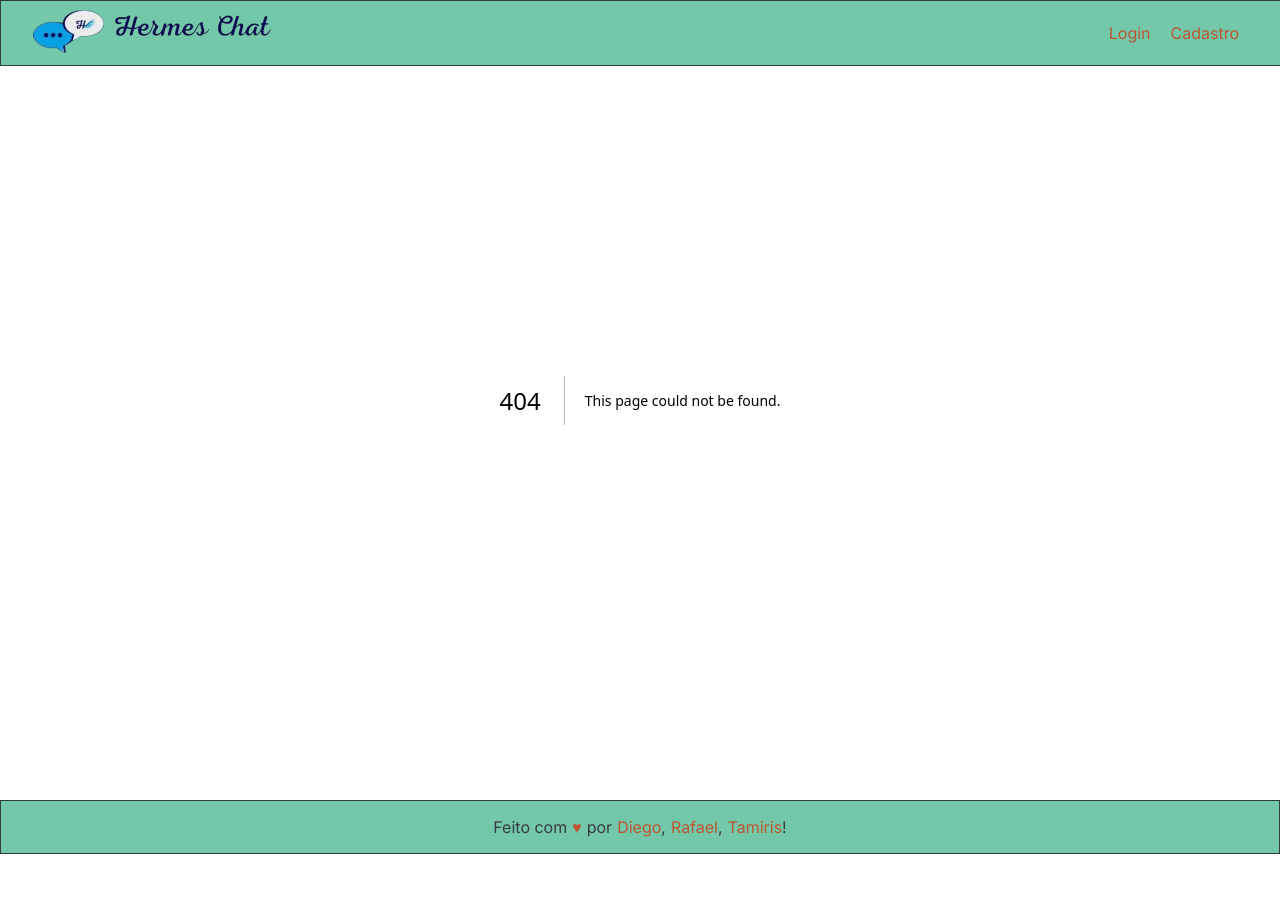
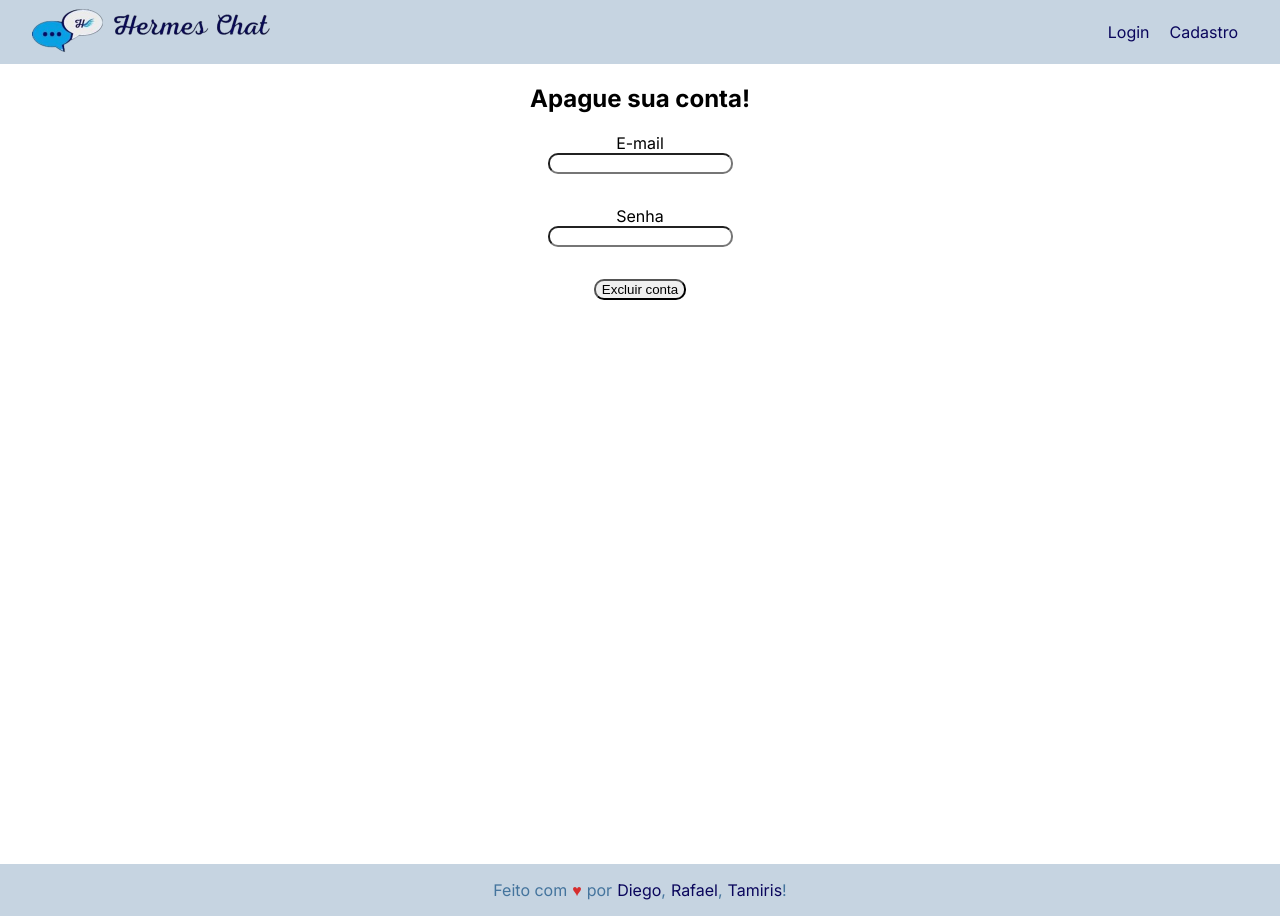
Before and after one commit to diegoreis42/Hermes-Front, a Next.js app: page /remove-account in a window 1280 px wide. Before the commit this address had no page. Before the commit the page ends 854 px from the top, so only its background shows below. Built offline with nearby package versions, Linux system fonts and the light colour scheme.

Commit message:
04-12-2023

```diff
--- a/src/app/Components/Navbar.js
+++ b/src/app/Components/Navbar.js
@@ -15,8 +15,8 @@ export default function Navbar () {
         <nav className={styles['navbar']}>
             <div className={styles['home']}>
                 <Link href='/'>
-                    <img src='./img/logo.png' className={styles['logo']} />
-                    <img src='./img/logo-alt.png' className={styles['logo-alt']} />
+                    <img src='./img/logo.png' className={styles['logo']} alt='' />
+                    <img src='./img/logo-alt.png' className={styles['logo-alt']} alt='' />
                 </Link>
             </div>
 
--- a/src/app/Components/styles/Credit.module.css
+++ b/src/app/Components/styles/Credit.module.css
@@ -5,18 +5,18 @@
 
 .ancora{
     margin-left: 5px; /*imita o espaçamento entre letras*/
-    color: #bd5532;
+    color: #0A065C;
     transition: transform 200ms, color 200ms;
     text-decoration: none;
 }
 
 .ancora:hover{
-    color: #e1b866;
+    color: #48586f;
     transform: translateY(-3px);
     text-decoration: underline;
 }
 
 .amor{
-    color: #bd5532;
+    color: #d62e2e;
     margin: 0 5px;
 }
--- a/src/app/Components/styles/Navbar.module.css
+++ b/src/app/Components/styles/Navbar.module.css
@@ -24,13 +24,13 @@
 }
 
 .ancora{
-    color: #bd5532;
+    color: #0A065C;
     text-decoration: none;
     transition: color 200ms;
 }
 
 .ancora:hover{
-    color: #e1b866;
+    color: #48586f;
     text-decoration: underline;
 }
 
@@ -57,15 +57,15 @@
 }
 
 .hamburguer{
-    color: #bd5532;
+    scale: 2;
+    color: #0A065C;
     background: rgba(0, 0, 0, 0);
     border: none;
     transition: color 200ms, transform 200ms;
 }
 
 .hamburguer:hover{
-    transform: scale(1.25);
-    color: #e1b866;
+    color: #48586f;
 }
 
 @media(min-width: 720px){
@@ -96,8 +96,8 @@
         flex-direction: column;
         justify-content: left;
         gap: 4px;
-        background-color: #73c8a9;
-        border: 1px solid #373b44;
+        background-color: #9dd3df;
+        border: 1px solid black;
     }
 
     .opcao{
--- a/src/app/globals.css
+++ b/src/app/globals.css
@@ -1,13 +1,15 @@
-/*https://paletadecores.com/paleta/73c8a9/dee1b6/e1b866/bd5532/373b44/*/
+/*https://paletadecores.com/paleta/44749d/c6d4e1/ffffff/ebe7e0/bdb8ad/*/
+
+/*https://paletadecores.com/paleta/48586f/ffffc0/d6c496/d62e2e/283d3e/*/
 
 body{
   margin: 0;
-  background-color: #dee1b6;
+  background-color: white;
 }
 
 main, footer{
   display: flex;
-  color: #373b44;
+  color: black;
 }
 
 header{ /*o header ficará colado ao topo da tela*/
@@ -17,10 +19,9 @@ header{ /*o header ficará colado ao topo da tela*/
 }
 
 header, footer{
-  background-color: #73c8a9;
-  color: #373b44; /*cor do texto*/
+  background-color: #c6d4e1;
+  color: #44749d; /*cor do texto*/
   z-index: 1;
-  border: 1px solid #373b44;
 }
 
 main{
--- a/src/app/login/page.js
+++ b/src/app/login/page.js
@@ -42,7 +42,9 @@ export default function Login () {
 
                 setEsqueceu(false);
 
-                if(token)router.push('/session');
+                if(token){
+                    router.push('/session');
+                }
             }
         } catch (error) {
             setMsg(error.response.data);
--- /dev/null
+++ b/src/app/remove-account/page.js
@@ -0,0 +1,65 @@
+'use client'
+
+import {useState} from 'react'
+import {useForm} from 'react-hook-form'
+import axios, * as others from 'axios'
+import Link from 'next/link'
+import * as yup from 'yup'
+import {yupResolver} from '@hookform/resolvers/yup'
+import styles from './page.module.css'
+
+export default function LostAccount () {
+    const schema = yup.object({
+        email: yup.string().email('O e-mail é inválido.').required('Um e-mail precisa ser informado.'),
+        password: yup.string().min(4, 'A senha é insegura.').required('Uma senha precisa ser informada.')
+    });
+
+    const [msg, setMsg] = useState('');
+    const [ok, setOk] = useState(false);
+
+    const form = useForm({
+        resolver: yupResolver(schema)
+    });
+
+    const {register, handleSubmit, formState} = form;
+
+    const {errors} = formState;
+
+    const submit = async (data) => {
+        try {
+            const response = await axios.post('http://localhost:3001/remove-account', data);
+
+            if(response.status === 200){
+                setMsg(response.data);
+
+                setOk(true);
+            }
+        } catch (error) {
+            setMsg(error.response.data);
+
+            setOk(false);
+        }
+    }
+
+    return (
+        <main className={styles['outro']}>
+            <h2 className={styles['info']}>Apague sua conta!</h2>
+
+            <form onSubmit={handleSubmit(submit)} noValidate className={styles['cadastro']}>
+                <label htmlFor='email'>E-mail</label>
+                <input type='text' id='email' {...register('email')} />
+                <p className={styles['erro']}>{errors.email?.message}</p>
+
+                <label htmlFor='password'>Senha</label>
+                <input type='password' id='password' {...register('password')} />
+                <p className={styles['erro']}>{errors.password?.message}</p>
+
+                <button className={styles['botao']}>Excluir conta</button>
+            </form>
+
+            <p className={styles['sucesso']} style={{visibility : ok ? 'visible' : 'hidden' }}>{msg}</p>
+
+            <p className={styles['erro']} style={{visibility : ok ? 'hidden' : 'visible' }}>{msg}</p>
+        </main>
+    )
+}
--- /dev/null
+++ b/src/app/remove-account/page.module.css
@@ -0,0 +1,50 @@
+.outro{
+    align-items: center;
+}
+
+.cadastro, .login{
+    display: flex;
+    align-items: center;
+}
+
+.login{
+    margin-top: auto;
+    margin-bottom: 32px;
+}
+
+.cadastro{
+    flex-direction: column;
+}
+
+.botao{
+    margin-bottom: 16px;
+}
+
+.ancora{
+    margin-left: 5px;
+    transition: transform 200ms, color 200ms;
+    color: blue;
+}
+
+.ancora:hover{
+    transform: translateY(-3px);
+    color: lightblue;
+}
+
+.erro{
+    color: red;
+}
+
+.sucesso{
+    color: green;
+}
+
+.rec-key{
+    font-weight: bold;
+}
+
+@media(max-width: 216px){
+    .info{
+        display: none;
+    }
+}
```
